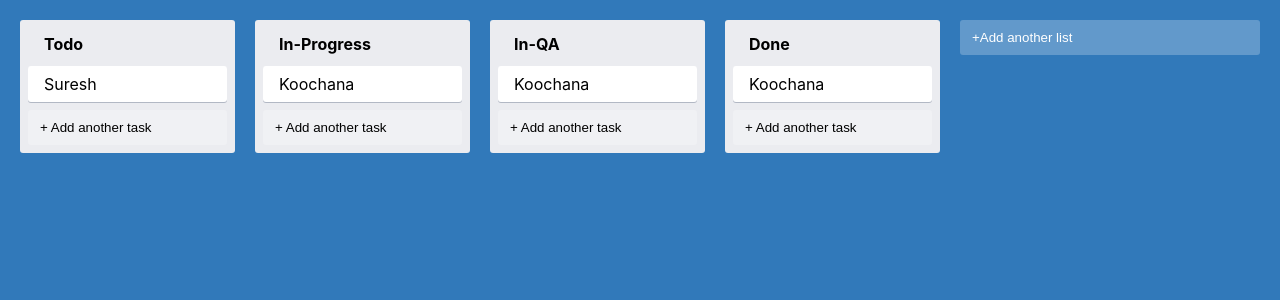
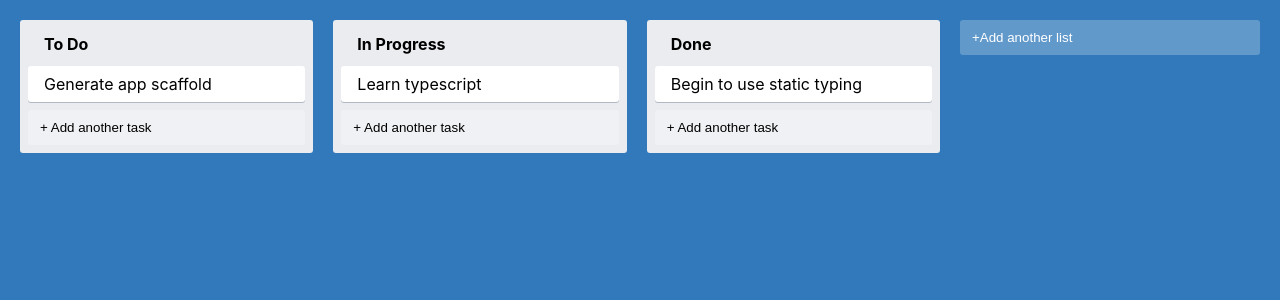
Before and after one commit to SureshKuchana/trello-app, a React (Vite) app: page / in a window 1280 px wide. Shown: the top 300 px of the page. Built offline with nearby package versions, Linux system fonts and the light colour scheme.

Commit message:
skip test due to vite plugin issue & add context api

```diff
--- a/src/App.tsx
+++ b/src/App.tsx
@@ -1,10 +1,14 @@
-/* eslint-disable @typescript-eslint/no-empty-function */
 import './App.css';
 import AddNewItem from './components/AddNewItem';
-import { Card } from './components/Card';
 import Column from './components/Column';
+import { useAppState } from './context/AppContext';
 
-function App() {
+export function App() {
+  const { state } = useAppState();
+  if (Object.keys(state).length === 0) {
+    return <p>no tasks currently</p>;
+  }
+
   return (
     <div
       style={{
@@ -17,21 +21,10 @@ function App() {
         width: '100%',
       }}
     >
-      <Column text="Todo">
-        <Card text="Suresh" />
-      </Column>
-      <Column text="In-Progress">
-        <Card text="Koochana" />
-      </Column>
-      <Column text="In-QA">
-        <Card text="Koochana" />
-      </Column>
-      <Column text="Done">
-        <Card text="Koochana" />
-      </Column>
+      {state.lists.map((list, i) => {
+        return <Column text={list.text} key={list.id} index={i} />;
+      })}
       <AddNewItem toggleButtonText="+Add another list" onAdd={console.log} />
     </div>
   );
 }
-
-export default App;
--- a/src/components/Column.tsx
+++ b/src/components/Column.tsx
@@ -1,11 +1,14 @@
+import { useAppState } from './../context/AppContext';
 import AddNewItem from './AddNewItem';
+import { Card } from './Card';
 
 type ColumnProps = {
   text: string;
-  children?: React.ReactNode;
+  index: number;
 };
 
-const Column = ({ text, children }: ColumnProps) => {
+const Column = ({ text, index }: ColumnProps) => {
+  const { state } = useAppState();
   return (
     <div
       style={{
@@ -26,10 +29,12 @@ const Column = ({ text, children }: ColumnProps) => {
       >
         {text}
       </div>
-      {children}
+      {state.lists[index].tasks.map((task) => (
+        <Card key={task.id} text={task.text} />
+      ))}
       <AddNewItem
-        // eslint-disable-next-line @typescript-eslint/no-empty-function
-        onAdd={() => {}}
+        // eslint-disable-next-line no-console
+        onAdd={console.log}
         dark={true}
         toggleButtonText="+ Add another task"
       />
--- /dev/null
+++ b/src/context/AppContext.tsx
@@ -0,0 +1,64 @@
+import React, { createContext, useContext } from 'react';
+
+type Task = {
+  id: string;
+  text: string;
+};
+
+type List = {
+  id: string;
+  text: string;
+  tasks: Task[];
+};
+
+export type AppState = {
+  lists: List[];
+};
+
+const appData: AppState = {
+  lists: [
+    {
+      id: '0',
+      tasks: [
+        {
+          id: 'c0',
+          text: 'Generate app scaffold',
+        },
+      ],
+      text: 'To Do',
+    },
+    {
+      id: '1',
+      tasks: [
+        {
+          id: 'c1',
+          text: 'Learn typescript',
+        },
+      ],
+      text: 'In Progress',
+    },
+    {
+      id: '2',
+      tasks: [{ id: 'c2', text: 'Begin to use static typing' }],
+      text: 'Done',
+    },
+  ],
+};
+
+type AppContextProps = {
+  state: AppState | Record<string, never>;
+};
+
+export const AppContext = createContext<AppContextProps>({} as AppContextProps);
+
+export const AppProvider = ({ children }: React.PropsWithChildren) => {
+  return (
+    <AppContext.Provider value={{ state: appData }}>
+      {children}
+    </AppContext.Provider>
+  );
+};
+
+export const useAppState = () => {
+  return useContext(AppContext);
+};
--- a/src/main.tsx
+++ b/src/main.tsx
@@ -1,9 +1,12 @@
 import React from 'react';
 import ReactDOM from 'react-dom/client';
-import App from './App';
+import { App } from './App';
+import { AppProvider } from './context/AppContext';
 
 ReactDOM.createRoot(document.getElementById('root') as HTMLElement).render(
   <React.StrictMode>
-    <App />
+    <AppProvider>
+      <App />
+    </AppProvider>
   </React.StrictMode>
 );
```
Also changed, not shown: 2 other files (tests, documents, lock files or other folders).
